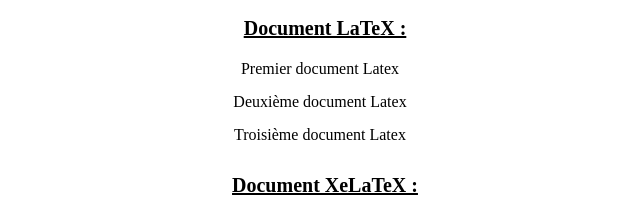
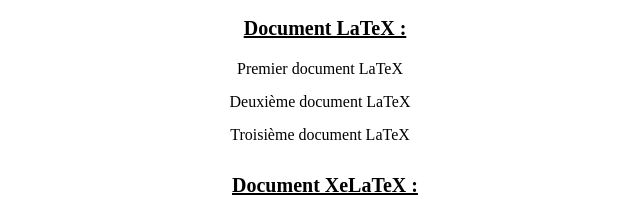
Before and after one commit to HazelWeath/presentationnaim, a plain HTML site: page html/page4.html in a window 1280 px wide. Shown: the part 294-508 px from the top of the page, 498-1138 px from the left. Drawn offline with Linux system fonts and the light colour scheme.

Commit message:
Add files via upload

```diff
--- a/html/page4.html
+++ b/html/page4.html
@@ -34,9 +34,9 @@
 			</ul>
 			<h3><strong>Document LaTeX :</strong></h3>
 			<ul>
-				<li class="dep"><a class="black" href="../bureautique/doclatex1.pdf" target="blank">Premier document Latex</a></li>
-				<li class="dep"><a class="black" href="../bureautique/doclatex2.pdf" target="blank">Deuxième document Latex</a></li>
-				<li class="dep"><a class="black" href="../bureautique/doclatex3.pdf" target="blank">Troisième document Latex</a></li>
+				<li class="dep"><a class="black" href="../bureautique/doclatex1.pdf" target="blank">Premier document LaTeX</a></li>
+				<li class="dep"><a class="black" href="../bureautique/doclatex2.pdf" target="blank">Deuxième document LaTeX</a></li>
+				<li class="dep"><a class="black" href="../bureautique/doclatex3.pdf" target="blank">Troisième document LaTeX</a></li>
 			</ul>
 			<h3><strong>Document XeLaTeX :</strong></h3>
 			<ul>
```
